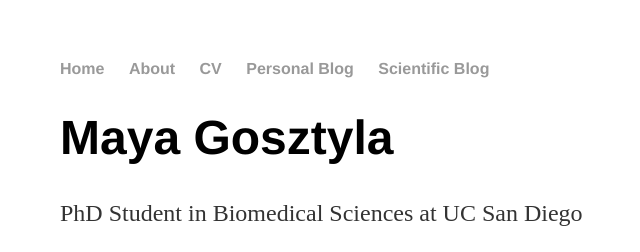
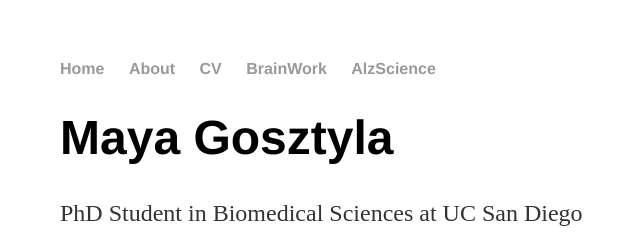
Before and after one commit to maya123z/maya123z.github.io, a Jekyll site: the page built from index.html, in a window 1280 px wide. Shown: the top 252 px of the page, without its empty margins (132-772 px from the left). Built offline with Jekyll 4.4.1, drawn with Linux system fonts in a browser that asks for light colours.

Commit message:
Update default.html

```diff
--- a/_layouts/default.html
+++ b/_layouts/default.html
@@ -11,8 +11,8 @@
 	        		<li><a href="/">Home</a></li>
 		        	<li><a href="/about">About</a></li>
 	        		<li><a href="/cv">CV</a></li>
-	        		<li><a href="/blog">Personal Blog</a></li>
-				<li><a href="https://alzscience.wordpress.com/">Scientific Blog</a></li>
+	        		<li><a href="/blog">BrainWork</a></li>
+				<li><a href="https://alzscience.wordpress.com/">AlzScience</a></li>
 	    		</ul>
 			</nav>
 			<div class="container">
```
